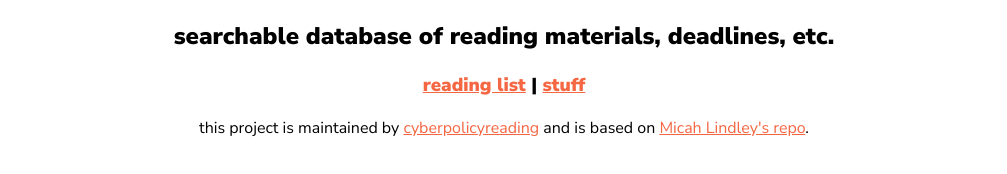
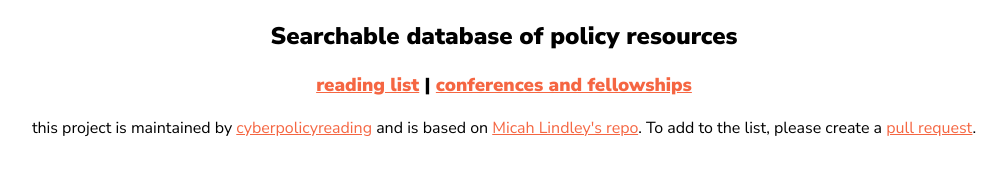
Before and after one commit to cyberpolicyreading/cyberpolicyreading.github.io, a plain HTML site: page index.html in a window 1280 px wide. Shown: the whole page, without its empty margins (136-1143 px from the left). Drawn offline with Linux system fonts and the light colour scheme.

Commit message:
Update index.html

```diff
--- a/index.html
+++ b/index.html
@@ -2,7 +2,7 @@
 <html>
 <head>
 <meta name="viewport" content="width=device-width, initial-scale=1">
-<title>Resource List</title>
+<title>Policy Reading List</title>
 <link rel="stylesheet" href="stylefile.css">
 <link href = "https://fonts.googleapis.com/css?family=Nunito+Sans:400,900&display=swap" rel="stylesheet">
 <style>
@@ -31,8 +31,8 @@ h1 {
 </style>
 </head>
 <body>
-<h2>searchable database of reading materials, deadlines, etc.</h2><h3><a href = "read.html">reading list</a> | <a href = "extras.html">stuff</a></h3>
-<p>this project is maintained by <a href="https://github.com/cyberpolicyreading/">cyberpolicyreading</a> and is based on <a href = "https://micahlt.github.io/">Micah Lindley's repo</a>.</p>
+<h2>Searchable database of policy resources</h2><h3><a href = "read.html">reading list</a> | <a href = "extras.html">conferences and fellowships</a></h3>
+<p>this project is maintained by <a href="https://github.com/cyberpolicyreading/">cyberpolicyreading</a> and is based on <a href = "https://micahlt.github.io/">Micah Lindley's repo</a>. To add to the list, please create a <a href = "https://github.com/cyberpolicyreading/cyberpolicyreading.github.io/pulls">pull request</a>.</p>
 
 </body>
 </html>
```
